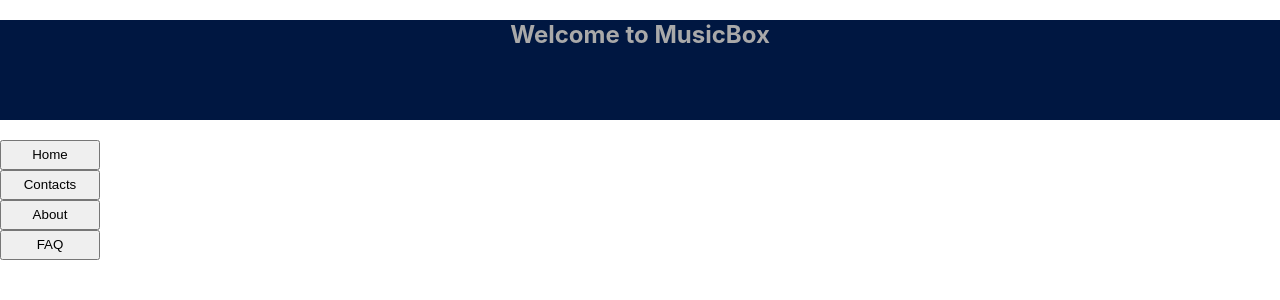
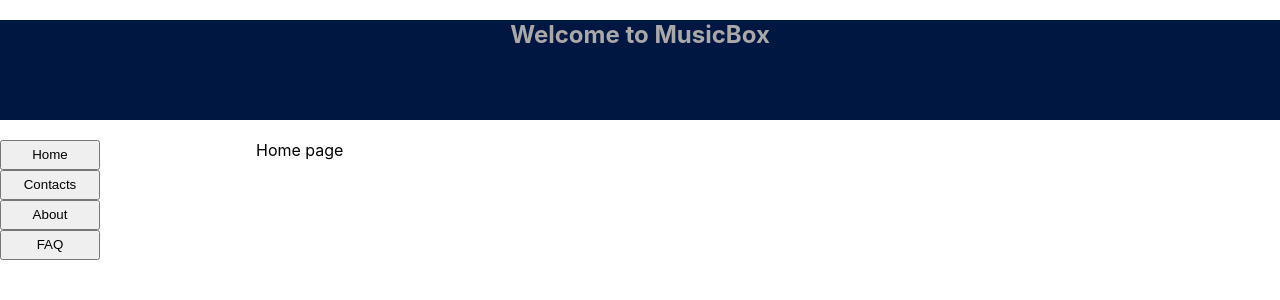
Before and after one commit to vzlivko/reactApp, a React (Create React App) app in the folder react-app/: page / in a window 1280 px wide. Shown: the top 300 px of the page. Built offline with nearby package versions, Linux system fonts and the light colour scheme.

Commit message:
little changes in code

```diff
--- a/react-app/src/components/Layout/helpers/pageNavigation.js
+++ b/react-app/src/components/Layout/helpers/pageNavigation.js
@@ -3,7 +3,6 @@ import Home from "../pages/home";
 import Contacts from "../pages/contacts";
 import About from "../pages/about";
 import Faq from "../pages/faq";
-
 const pageNavigation = page => {
   switch (page) {
     case "Home":
@@ -15,7 +14,7 @@ const pageNavigation = page => {
     case "FAQ":
       return <Faq />;
     default:
-      return Home;
+      return <Home />;
   }
 };
 export default pageNavigation;
--- a/react-app/src/components/Layout/index.js
+++ b/react-app/src/components/Layout/index.js
@@ -6,7 +6,7 @@ import "../Layout/style.css";
 
 const Layout = () => {
   const navList = ["Home", "Contacts", "About", "FAQ"];
-  const [page, setPage] = useState("home");
+  const [page, setPage] = useState("Home");
 
   return (
     <>
@@ -17,7 +17,7 @@ const Layout = () => {
         <div className="navigationList">
           <Navigator navList={navList} setPage={setPage} />
         </div>
-        <div className="content">{pageNavigation(page)}</div>
+        {pageNavigation(page)}
       </div>
     </>
   );
--- a/react-app/src/components/Layout/pages/about.js
+++ b/react-app/src/components/Layout/pages/about.js
@@ -1,5 +1,5 @@
 import React from "react";
 const About = () => {
-  return <div>About us</div>;
+  return <div className='content'>About us</div>;
 };
 export default About;
--- a/react-app/src/components/Layout/pages/contacts.js
+++ b/react-app/src/components/Layout/pages/contacts.js
@@ -1,5 +1,5 @@
 import React from "react";
 const Contacts = () => {
-  return <div>Our contacts: +7999999999</div>;
+  return <div className='content'>Our contacts: +7999999999</div>;
 };
 export default Contacts;
--- a/react-app/src/components/Layout/pages/faq.js
+++ b/react-app/src/components/Layout/pages/faq.js
@@ -1,5 +1,5 @@
 import React from "react";
 const Faq = () => {
-  return <div>FAQ List</div>;
+  return <div className='content'>FAQ List</div>;
 };
 export default Faq;
--- a/react-app/src/components/Layout/pages/home.js
+++ b/react-app/src/components/Layout/pages/home.js
@@ -1,5 +1,5 @@
 import React from "react";
 const Home = () => {
-  return <div>Home page</div>;
+  return <div className='content'>Home page</div>;
 };
 export default Home;
--- a/react-app/src/components/Layout/style.css
+++ b/react-app/src/components/Layout/style.css
@@ -2,8 +2,6 @@
   display: grid;
   grid-template-columns: 1fr repeat(2, 2fr);
   grid-template-rows: repeat(4, 1fr);
-  grid-column-gap: 0px;
-  grid-row-gap: 0px;
 }
 
 .header {
```
